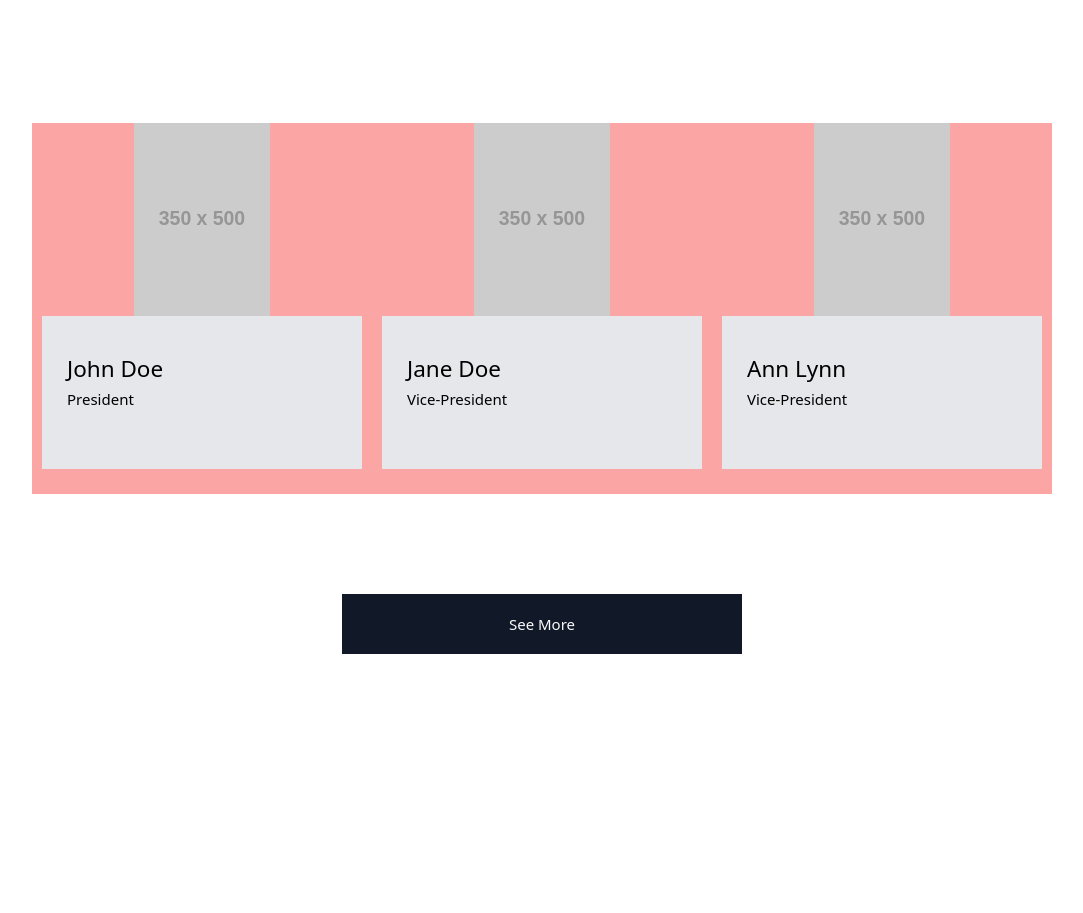
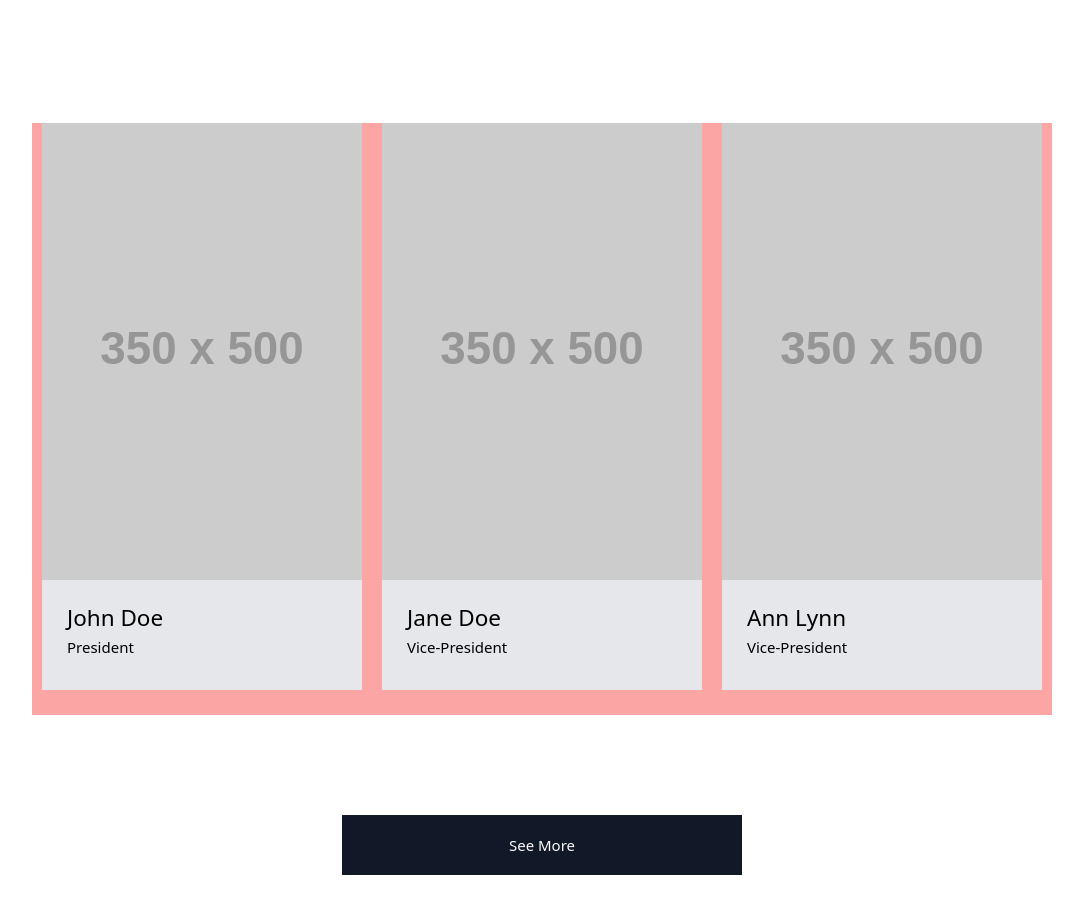
Before and after one commit to iceyisaak/migrantaid, a Next.js app: page /about in a window 1280 px wide. Shown: the part 3020-3933 px from the top of the page, without its empty margins (98-1181 px from the left). Built offline with nearby package versions, Linux system fonts and the light colour scheme; a web font is replaced by a local one.

Commit message:
Resolved Card Image issue

```diff
--- a/src/components/Card.js
+++ b/src/components/Card.js
@@ -9,26 +9,45 @@ const Card = (props) => {
       `flex mb-10 w-7/12
       ${variant === 'horizontal-l' && 'flex-row'}
       ${variant === 'horizontal-r' && 'flex-row-reverse'}
-      ${variant === 'vertical' && 'flex-col w-4/12 mx-4 '}
+      ${variant === 'vertical-text' && 'flex-col w-4/12 mx-4'}
+      ${variant === 'vertical-image' && 'flex-col w-4/12 mx-4'}
     `}>
       <figure className='block w-full'>
+        {
+          variant === 'vertical-image' ?
             <Image
               src={img}
               alt='Card Img'
               layout='responsive'
-          width={`330 ${variant === 'vertical' && '200'}`}
-          height={`200 ${variant === 'vertical' && '330'}`}
+              width={`350`}
+              height={`500`}
               objectFit='contain'
               priority
             />
+            :
+            (variant === 'horizontal-l' || 'horizontal-r' || 'vertical-text' || !variant) &&
+            < Image
+              src={img}
+              alt='Card Img'
+              layout='responsive'
+              width={`330`}
+              height={`200`}
+              objectFit='contain'
+              priority
+            />
+        }
       </figure>
-      <article className={`flex flex-col justify-center px-10 bg-gray-200 ${variant === 'vertical' && 'py-16'}`}>
+      <article className={`
+        flex flex-col justify-center px-10 bg-gray-200
+        ${variant === 'vertical-text' && 'py-16'}
+        ${variant === 'vertical-image' && 'py-10'}
+      `}>
         <h3 className='text-4xl mb-3'>
           {title}
         </h3>
         <p className={`text-2xl
           ${variant === 'horizontal-l' || 'horizontal-r' && 'mb-3'}
-          ${variant === 'vertical' && 'mb-8'}
+          ${variant === 'vertical-text' && 'mb-8'}
         `}>
           {details}
         </p>
--- a/src/layouts/About/AboutLayout.js
+++ b/src/layouts/About/AboutLayout.js
@@ -6,13 +6,13 @@ import TeamSection from "./sections/Team/TeamSection";
 
 const AboutLayout = () => {
   return (
-    <>
+    <article>
       <AboutUsSection />
       <HistorySection />
       <DirectorSection />
       <TeamSection />
       <SponsorsSection />
-    </>
+    </article>
   );
 };
 export default AboutLayout;
--- a/src/layouts/About/sections/Director/DirectorSection.js
+++ b/src/layouts/About/sections/Director/DirectorSection.js
@@ -13,19 +13,19 @@ const DirectorSection = () => {
           title="John Doe"
           img="https://via.placeholder.com/350x500.png"
           details="President"
-          variant='vertical'
+          variant='vertical-image'
         />
         <Card
           title="Jane Doe"
           img="https://via.placeholder.com/350x500.png"
           details="Vice-President"
-          variant='vertical'
+          variant='vertical-image'
         />
         <Card
           title="Ann Lynn"
           img="https://via.placeholder.com/350x500.png"
           details="Vice-President"
-          variant='vertical'
+          variant='vertical-image'
         />
       </div>
       <Button btnText='See More' />
--- a/src/layouts/Home/sections/Blog/BlogSection.js
+++ b/src/layouts/Home/sections/Blog/BlogSection.js
@@ -12,21 +12,21 @@ const BlogSection = () => {
           title="This is Card #1"
           img="https://via.placeholder.com/330x200.png"
           details="Lorem ipsum dolor sit amet, consectetur adipiscing elit. Praesent in volutpat lacus. Etiam id leo feugiat, volutpat tellus eu, mattis leo. Fusce consectetur dapibus orci sed pretium. Mauris"
-          variant='vertical'
+          variant='vertical-text'
           detailLink
         />
         <Card
           title="This is Card #1"
           img="https://via.placeholder.com/330x200.png"
           details="Lorem ipsum dolor sit amet, consectetur adipiscing elit. Praesent in volutpat lacus. Etiam id leo feugiat, volutpat tellus eu, mattis leo. Fusce consectetur dapibus orci sed pretium. Mauris"
-          variant='vertical'
+          variant='vertical-text'
           detailLink
         />
         <Card
           title="This is Card #1"
           img="https://via.placeholder.com/330x200.png"
           details="Lorem ipsum dolor sit amet, consectetur adipiscing elit. Praesent in volutpat lacus. Etiam id leo feugiat, volutpat tellus eu, mattis leo. Fusce consectetur dapibus orci sed pretium. Mauris"
-          variant='vertical'
+          variant='vertical-text'
           detailLink
         />
       </div>
--- a/src/layouts/Home/sections/Offers/OffersSection.js
+++ b/src/layouts/Home/sections/Offers/OffersSection.js
@@ -12,6 +12,7 @@ const OffersSection = () => {
           title="This is Card #1"
           img="https://via.placeholder.com/330x200.png"
           details="Lorem ipsum dolor sit amet, consectetur adipiscing elit. Praesent in volutpat lacus. Etiam id leo feugiat, volutpat tellus eu, mattis leo. Fusce consectetur dapibus orci sed pretium. Mauris"
+          variant='horizontal-l'
           detailLink
         />
         <Card
```
Lines whose indentation alone changed are shown as unchanged.
